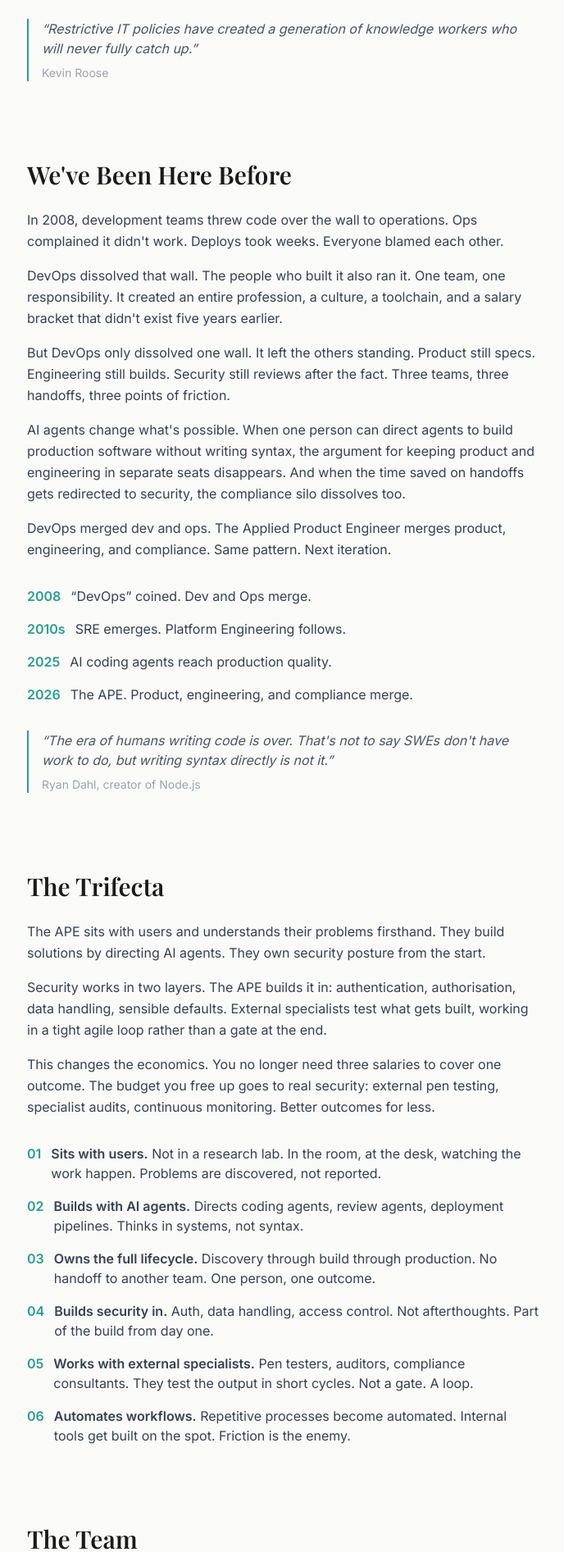
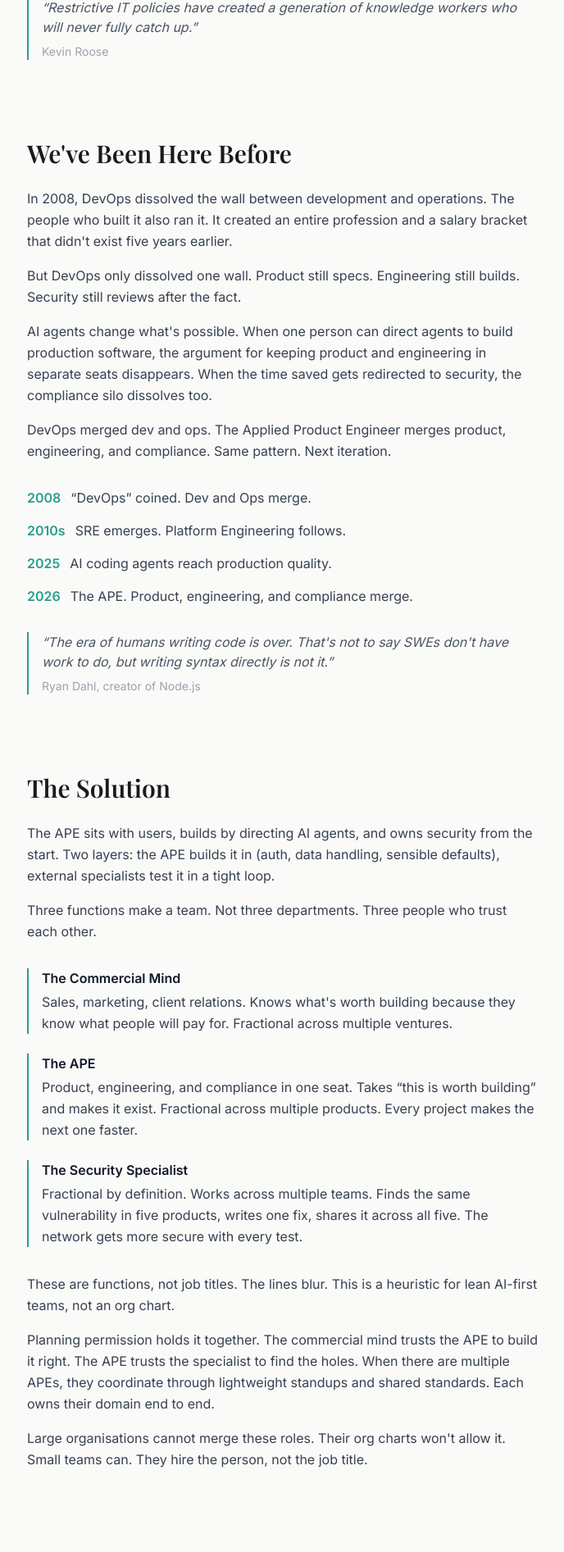
Before and after one commit to skyblue-will/ape-site, a Next.js app: page / in a window 1280 px wide. Shown: the part 872-2765 px from the top of the page at 82% size, without its empty margins (295-983 px from the left). Built offline with nearby package versions, Linux system fonts and the light colour scheme.

Commit message:
v2: Claire-proofed. 7 sections to 5, added Numbers, moved Hire up

```diff
--- a/app/page.tsx
+++ b/app/page.tsx
@@ -6,10 +6,8 @@ export default function Home() {
         <div className="flex flex-wrap gap-x-6 gap-y-1 text-sm text-gray-500">
           <a href="#problem" className="hover:text-teal-accent">The Problem</a>
           <a href="#history" className="hover:text-teal-accent">History</a>
-          <a href="#trifecta" className="hover:text-teal-accent">The Trifecta</a>
-          <a href="#team" className="hover:text-teal-accent">The Team</a>
-          <a href="#teams" className="hover:text-teal-accent">Small Teams</a>
-          <a href="#jd" className="hover:text-teal-accent">The JD</a>
+          <a href="#solution" className="hover:text-teal-accent">The Solution</a>
+          <a href="#numbers" className="hover:text-teal-accent">The Numbers</a>
           <a href="#hire" className="hover:text-teal-accent">Hire</a>
         </div>
       </nav>
@@ -26,14 +24,10 @@ export default function Home() {
           Product. Engineering. Compliance. One seat.
         </p>
         <p className="text-gray-700 leading-relaxed">
-          The job title the market hasn&apos;t named yet. One person who sits with users,
-          builds the solution by directing AI agents, and owns the security of what they
-          ship. Not a product manager. Not a software engineer. Not a security analyst.
-          All three.
+          One person who sits with users, builds the solution by directing AI agents, and owns the security of what they ship.
         </p>
         <p className="text-gray-500 text-sm leading-relaxed mt-6">
-          This is an early attempt to map what effective AI-first teams look like. It&apos;s
-          built from experience, not theory, and it&apos;s meant to be built on, not followed.
+          This is an early attempt to map what effective AI-first teams look like. Built from experience, not theory. Meant to be built on, not followed.
         </p>
       </section>
 
@@ -41,21 +35,16 @@ export default function Home() {
       <section id="problem" className="mb-24 scroll-mt-20">
         <h2 className="font-serif text-2xl sm:text-3xl font-semibold mb-6">The Problem</h2>
         <p className="text-gray-700 leading-relaxed mb-4">
-          Most organisations split product, engineering, and security into separate teams.
-          Each has its own priorities, its own backlog, its own language. Work moves
-          between them through handoffs. Handoffs create drag.
+          Most organisations split product, engineering, and security into separate teams. Each has its own priorities, its own backlog, its own language. Work moves between them through handoffs. Handoffs create drag.
         </p>
         <p className="text-gray-700 leading-relaxed mb-4">
-          A product manager writes a spec. An engineer interprets it. Something gets lost.
-          The build takes longer than expected. When it finally ships, a security review
-          happens after the fact. Findings create rework. The cycle repeats.
+          A product manager writes a spec. An engineer interprets it. Something gets lost. The build takes longer than expected. When it finally ships, a security review happens after the fact. Findings create rework. The cycle repeats.
         </p>
         <p className="text-gray-700 leading-relaxed mb-4">
           Three roles. Three backlogs. One slow outcome.
         </p>
         <blockquote className="border-l-2 border-teal-accent pl-4 my-8 text-gray-600 italic">
-          &ldquo;Restrictive IT policies have created a generation of knowledge workers who
-          will never fully catch up.&rdquo;
+          &ldquo;Restrictive IT policies have created a generation of knowledge workers who will never fully catch up.&rdquo;
           <span className="block mt-2 text-sm not-italic text-gray-400">Kevin Roose</span>
         </blockquote>
       </section>
@@ -64,28 +53,16 @@ export default function Home() {
       <section id="history" className="mb-24 scroll-mt-20">
         <h2 className="font-serif text-2xl sm:text-3xl font-semibold mb-6">We&apos;ve Been Here Before</h2>
         <p className="text-gray-700 leading-relaxed mb-4">
-          In 2008, development teams threw code over the wall to operations. Ops complained
-          it didn&apos;t work. Deploys took weeks. Everyone blamed each other.
+          In 2008, DevOps dissolved the wall between development and operations. The people who built it also ran it. It created an entire profession and a salary bracket that didn&apos;t exist five years earlier.
         </p>
         <p className="text-gray-700 leading-relaxed mb-4">
-          DevOps dissolved that wall. The people who built it also ran it. One team, one
-          responsibility. It created an entire profession, a culture, a toolchain, and a
-          salary bracket that didn&apos;t exist five years earlier.
+          But DevOps only dissolved one wall. Product still specs. Engineering still builds. Security still reviews after the fact.
         </p>
         <p className="text-gray-700 leading-relaxed mb-4">
-          But DevOps only dissolved one wall. It left the others standing. Product still
-          specs. Engineering still builds. Security still reviews after the fact. Three
-          teams, three handoffs, three points of friction.
-        </p>
-        <p className="text-gray-700 leading-relaxed mb-4">
-          AI agents change what&apos;s possible. When one person can direct agents to build
-          production software without writing syntax, the argument for keeping product and
-          engineering in separate seats disappears. And when the time saved on handoffs gets
-          redirected to security, the compliance silo dissolves too.
+          AI agents change what&apos;s possible. When one person can direct agents to build production software, the argument for keeping product and engineering in separate seats disappears. When the time saved gets redirected to security, the compliance silo dissolves too.
         </p>
         <p className="text-gray-700 leading-relaxed mb-8">
-          DevOps merged dev and ops. The Applied Product Engineer merges product, engineering,
-          and compliance. Same pattern. Next iteration.
+          DevOps merged dev and ops. The Applied Product Engineer merges product, engineering, and compliance. Same pattern. Next iteration.
         </p>
 
         <ul className="space-y-4 text-gray-700 mb-8">
@@ -108,242 +85,72 @@ export default function Home() {
         </ul>
 
         <blockquote className="border-l-2 border-teal-accent pl-4 my-8 text-gray-600 italic">
-          &ldquo;The era of humans writing code is over. That&apos;s not to say SWEs don&apos;t
-          have work to do, but writing syntax directly is not it.&rdquo;
+          &ldquo;The era of humans writing code is over. That&apos;s not to say SWEs don&apos;t have work to do, but writing syntax directly is not it.&rdquo;
           <span className="block mt-2 text-sm not-italic text-gray-400">Ryan Dahl, creator of Node.js</span>
         </blockquote>
       </section>
 
-      {/* The Trifecta */}
-      <section id="trifecta" className="mb-24 scroll-mt-20">
-        <h2 className="font-serif text-2xl sm:text-3xl font-semibold mb-6">The Trifecta</h2>
+      {/* The Solution */}
+      <section id="solution" className="mb-24 scroll-mt-20">
+        <h2 className="font-serif text-2xl sm:text-3xl font-semibold mb-6">The Solution</h2>
         <p className="text-gray-700 leading-relaxed mb-4">
-          The APE sits with users and understands their problems firsthand. They build
-          solutions by directing AI agents. They own security posture from the start.
-        </p>
-        <p className="text-gray-700 leading-relaxed mb-4">
-          Security works in two layers. The APE builds it in: authentication, authorisation,
-          data handling, sensible defaults. External specialists test what gets built, working
-          in a tight agile loop rather than a gate at the end.
+          The APE sits with users, builds by directing AI agents, and owns security from the start. Two layers: the APE builds it in (auth, data handling, sensible defaults), external specialists test it in a tight loop.
         </p>
         <p className="text-gray-700 leading-relaxed mb-8">
-          This changes the economics. You no longer need three salaries to cover one outcome.
-          The budget you free up goes to real security: external pen testing, specialist audits,
-          continuous monitoring. Better outcomes for less.
-        </p>
-
-        <ul className="space-y-4 text-gray-700">
-          <li className="flex gap-3">
-            <span className="text-teal-accent font-semibold shrink-0">01</span>
-            <span><strong>Sits with users.</strong> Not in a research lab. In the room, at the desk, watching the work happen. Problems are discovered, not reported.</span>
-          </li>
-          <li className="flex gap-3">
-            <span className="text-teal-accent font-semibold shrink-0">02</span>
-            <span><strong>Builds with AI agents.</strong> Directs coding agents, review agents, deployment pipelines. Thinks in systems, not syntax.</span>
-          </li>
-          <li className="flex gap-3">
-            <span className="text-teal-accent font-semibold shrink-0">03</span>
-            <span><strong>Owns the full lifecycle.</strong> Discovery through build through production. No handoff to another team. One person, one outcome.</span>
-          </li>
-          <li className="flex gap-3">
-            <span className="text-teal-accent font-semibold shrink-0">04</span>
-            <span><strong>Builds security in.</strong> Auth, data handling, access control. Not afterthoughts. Part of the build from day one.</span>
-          </li>
-          <li className="flex gap-3">
-            <span className="text-teal-accent font-semibold shrink-0">05</span>
-            <span><strong>Works with external specialists.</strong> Pen testers, auditors, compliance consultants. They test the output in short cycles. Not a gate. A loop.</span>
-          </li>
-          <li className="flex gap-3">
-            <span className="text-teal-accent font-semibold shrink-0">06</span>
-            <span><strong>Automates workflows.</strong> Repetitive processes become automated. Internal tools get built on the spot. Friction is the enemy.</span>
-          </li>
-        </ul>
-      </section>
-
-      {/* The Team */}
-      <section id="team" className="mb-24 scroll-mt-20">
-        <h2 className="font-serif text-2xl sm:text-3xl font-semibold mb-6">The Team</h2>
-        <p className="text-gray-700 leading-relaxed mb-4">
-          AI removes busywork so humans can do the bits only humans can do. Judgment. Trust.
-          Knowing what matters.
-        </p>
-        <p className="text-gray-700 leading-relaxed mb-8">
-          The model has three functions. Not three departments. Three people who trust each
-          other. These are not rigid job titles. The lines blur. One person might be a
-          commercial mind and half an APE. An APE with deep compliance experience might need
-          fewer specialist hours. This is a heuristic for thinking about lean AI-first teams,
-          not an org chart.
+          Three functions make a team. Not three departments. Three people who trust each other.
         </p>
 
         <div className="space-y-6 mb-8">
           <div className="border-l-2 border-teal-accent pl-4">
             <h3 className="font-semibold text-gray-900 mb-1">The Commercial Mind</h3>
             <p className="text-gray-700 leading-relaxed">
-              Sales, marketing, client relations, and market sensing. Knows what&apos;s worth
-              building because they know what people will pay for. Sits in pubs and boardrooms.
-              Hears someone say &ldquo;every homeowner in England needs to know this&rdquo; and
-              recognises the product in that sentence. No model can do this. It takes years of
-              lived experience and real relationships. Fractional across multiple ventures,
-              spotting overlap between clients and seeing the market across several bets, not
-              just one.
+              Sales, marketing, client relations. Knows what&apos;s worth building because they know what people will pay for. Fractional across multiple ventures.
             </p>
           </div>
           <div className="border-l-2 border-teal-accent pl-4">
             <h3 className="font-semibold text-gray-900 mb-1">The APE</h3>
             <p className="text-gray-700 leading-relaxed">
-              Product, engineering, and compliance in one seat. Takes &ldquo;this is worth
-              building&rdquo; and makes it exist. Builds a data pipeline for one client.
-              Realises the same pattern works for another. Deploys it in an afternoon instead
-              of a week. The context library grows. Every project makes the next one faster.
-              Lessons from one product harden another. Fractional across multiple products.
+              Product, engineering, and compliance in one seat. Takes &ldquo;this is worth building&rdquo; and makes it exist. Fractional across multiple products. Every project makes the next one faster.
             </p>
           </div>
           <div className="border-l-2 border-teal-accent pl-4">
             <h3 className="font-semibold text-gray-900 mb-1">The Security Specialist</h3>
             <p className="text-gray-700 leading-relaxed">
-              Fractional by definition. Works across five, ten, twenty small teams. Pen testing
-              for one client Tuesday, vulnerability scanning for another Wednesday. Tests twenty
-              products. Finds the same vulnerability in five of them. Writes one fix pattern,
-              shares it across all five APEs. The whole network gets more secure every time one
-              product gets tested. Their breadth is their value.
+              Fractional by definition. Works across multiple teams. Finds the same vulnerability in five products, writes one fix, shares it across all five. The network gets more secure with every test.
             </p>
           </div>
         </div>
 
         <p className="text-gray-700 leading-relaxed mb-4">
-          A fully functioning product team: one commercial mind, one APE, one fractional
-          security specialist. Two on payroll, one on retainer. Shipping real products to real
-          customers with real security. Compare that to the traditional setup: product manager,
-          three engineers, QA, scrum master, security analyst, DevOps engineer, customer success
-          manager. Nine people doing what three can do now.
+          These are functions, not job titles. The lines blur. This is a heuristic for lean AI-first teams, not an org chart.
         </p>
         <p className="text-gray-700 leading-relaxed mb-4">
-          Planning permission holds it together. The commercial mind trusts the APE to build it
-          right. The APE trusts the security specialist to find the holes. The security
-          specialist trusts the APE to fix them fast. When there are multiple APEs, they
-          coordinate through lightweight standups and shared standards. Each owns their domain
-          end to end. You split domains, not tasks.
-        </p>
-        <p className="text-gray-700 leading-relaxed mb-4">
-          One APE and one commercial mind is a company. Add a fractional security specialist
-          and it&apos;s a real one. Add a second APE and you&apos;re scaling. Add a third
-          commercial mind working different markets and you&apos;re a portfolio.
+          Planning permission holds it together. The commercial mind trusts the APE to build it right. The APE trusts the specialist to find the holes. When there are multiple APEs, they coordinate through lightweight standups and shared standards. Each owns their domain end to end.
         </p>
         <p className="text-gray-700 leading-relaxed">
-          This is a network, not a company. Each node is fractional. Each connection creates
-          compound value. No office. No HR department. No org chart. Just people doing what
-          they&apos;re good at across multiple bets, getting better every time.
+          Large organisations cannot merge these roles. Their org charts won&apos;t allow it. Small teams can. They hire the person, not the job title.
         </p>
       </section>
 
-      {/* Why Small Teams */}
-      <section id="teams" className="mb-24 scroll-mt-20">
-        <h2 className="font-serif text-2xl sm:text-3xl font-semibold mb-6">Why Small Teams</h2>
+      {/* The Numbers */}
+      <section id="numbers" className="mb-24 scroll-mt-20">
+        <h2 className="font-serif text-2xl sm:text-3xl font-semibold mb-6">The Numbers</h2>
         <p className="text-gray-700 leading-relaxed mb-4">
-          Large organisations cannot merge these roles. Job descriptions are rigid. Budget
-          lines are fixed. Compliance frameworks assume separation of duties. The structure
-          resists change.
+          A traditional product team: product manager (&pound;65k), three engineers (&pound;75k each), QA (&pound;45k), security analyst (&pound;55k), scrum master (&pound;50k). That&apos;s &pound;440k in salaries before office space, tools, and management overhead.
         </p>
         <p className="text-gray-700 leading-relaxed mb-4">
-          Small teams can. A team of two or three can outship a department of twenty. They
-          move faster because there are no handoffs. They build better because they talk to
-          users directly. They spend less because AI agents do the heavy lifting.
-        </p>
-        <p className="text-gray-700 leading-relaxed mb-4">
-          This is also why advertised roles rarely fit. Job boards list product managers OR
-          engineers OR security analysts. The APE is all three. Most organisations cannot
-          hire this person because their org chart has no slot for them. Small teams do not
-          have this problem. They hire the person, not the job title.
+          An APE team: one commercial mind (&pound;70k), one APE (&pound;80k), one fractional security specialist (&pound;20k retainer). That&apos;s &pound;170k. Less than half the cost. Faster shipping. Better security, because the freed budget goes to real pen testing instead of compliance theatre.
         </p>
         <p className="text-gray-700 leading-relaxed">
-          Most job titles are descriptions of busywork that AI will absorb. The commercial
-          mind, the APE, and the security specialist survive because they depend on things
-          AI cannot do. Judgment. Trust. Relationships. Knowing what matters to a real person
-          with a real budget.
+          The maths only works because AI agents do the implementation work that used to require three engineers. The humans do what AI cannot: judgment, trust, relationships, and knowing what to build.
         </p>
-      </section>
-
-      {/* The JD */}
-      <section id="jd" className="mb-24 scroll-mt-20">
-        <h2 className="font-serif text-2xl sm:text-3xl font-semibold mb-6">The JD</h2>
-        <p className="text-gray-700 leading-relaxed mb-6">
-          If you were hiring an APE, here is what the job description looks like.
-        </p>
-
-        <div className="bg-white border border-gray-200 rounded-lg p-6 sm:p-8 space-y-8">
-          <div>
-            <h3 className="font-serif text-xl font-semibold mb-3">Applied Product Engineer</h3>
-            <p className="text-gray-600 text-sm leading-relaxed">
-              You will sit with users, understand their problems, and build solutions using
-              AI agents. You will own what you build from discovery through production. You
-              will bake security in from the start and work with external specialists to
-              validate it.
-            </p>
-          </div>
-
-          <div>
-            <h3 className="font-semibold text-teal-accent mb-3">What we care about</h3>
-            <ul className="space-y-2 text-gray-700 text-sm">
-              <li>Show us something live. A product, a tool, a side project. Something real that people use.</li>
-              <li>Talk to customers. Show us you can sit with a user and find the real problem.</li>
-              <li>Ship this week. Not next quarter. This week. Show us your pace.</li>
-              <li>Think about security before someone asks you to.</li>
-              <li>Direct AI agents effectively. Know when to trust them and when to check.</li>
-            </ul>
-          </div>
-
-          <div>
-            <h3 className="font-semibold text-gray-400 mb-3">What we don&apos;t care about</h3>
-            <ul className="space-y-2 text-gray-500 text-sm">
-              <li>A computer science degree.</li>
-              <li>Your LeetCode score.</li>
-              <li>A green GitHub contribution graph.</li>
-              <li>Years of experience in a specific language.</li>
-              <li>Whether you can whiteboard a binary tree.</li>
-            </ul>
-          </div>
-        </div>
-      </section>
-
-      {/* Reading */}
-      <section className="mb-24">
-        <h2 className="font-serif text-2xl sm:text-3xl font-semibold mb-6">Reading</h2>
-        <div className="space-y-4">
-          <div>
-            <a
-              href="https://willpalmer.co.uk/unlocking-capability"
-              target="_blank"
-              rel="noopener noreferrer"
-              className="text-teal-accent hover:underline"
-            >
-              Unlocking Capability
-            </a>
-            <p className="text-gray-600 text-sm leading-relaxed mt-1">
-              Why the capability is democratised but the governance isn&apos;t. The planning permission metaphor for AI-assisted work.
-            </p>
-          </div>
-          <div>
-            <a
-              href="https://willpalmer.co.uk/post-product-playbook"
-              target="_blank"
-              rel="noopener noreferrer"
-              className="text-teal-accent hover:underline"
-            >
-              The Post-Product Playbook
-            </a>
-            <p className="text-gray-600 text-sm leading-relaxed mt-1">
-              The sceptic&apos;s pitch. What happens when AI builds and humans secure. Written for the person who thinks this can&apos;t work.
-            </p>
-          </div>
-        </div>
       </section>
 
       {/* Hire an APE */}
       <section id="hire" className="mb-24 scroll-mt-20">
         <h2 className="font-serif text-2xl sm:text-3xl font-semibold mb-6">Hire an APE</h2>
         <p className="text-gray-700 leading-relaxed mb-8">
-          If you&apos;re a small team with funding, real users, and problems nobody&apos;s
-          building solutions for, the first Applied Product Engineer is available for hire.
+          If you&apos;re a small team with funding, real users, and problems nobody&apos;s building solutions for, the first Applied Product Engineer is available for hire.
         </p>
 
         <h3 className="font-serif text-xl font-semibold mb-4">What I&apos;ve shipped</h3>
@@ -358,9 +165,7 @@ export default function Home() {
               ukhomeenergyguide.co.uk
             </a>
             <p className="text-gray-700 leading-relaxed mt-1">
-              Combines EPC register, Land Registry, PVGIS solar data, fuel poverty stats,
-              and BUS grant data into a free property energy report. No sign-up, no data
-              harvesting. Affiliate model. Built in partnership by directing AI agents.
+              Five government data sources combined into free property energy reports. Affiliate model. Agent-built.
             </p>
           </div>
           <div>
@@ -373,27 +178,19 @@ export default function Home() {
               motdata.uk
             </a>
             <p className="text-gray-700 leading-relaxed mt-1">
-              57 million MOT tests analysed across 5,125 vehicle models. Pass rates, failure
-              trends, reg checks. All DVSA open data. Agent-built.
+              57 million MOT tests across 5,125 vehicle models. DVSA open data. Agent-built.
             </p>
           </div>
           <div>
             <p className="font-semibold text-gray-900">Warehouse operations</p>
             <p className="text-gray-700 leading-relaxed mt-1">
-              Reverse-engineered a device management platform and built an operational
-              worksurface for warehouse operators. Intake, deployment, monitoring, returns,
-              retirement across multiple hardware vendors, SIM providers, and a cloud alarm
-              platform. No additional hires needed to scale.
+              Reverse-engineered a device management platform. Built an operational worksurface for warehouse operators covering the full device lifecycle. No additional hires needed to scale.
             </p>
           </div>
         </div>
 
         <p className="text-gray-700 leading-relaxed mb-8">
-          Eight years as a product manager deploying digital telecare across 50+ housing
-          associations. Five years running ISO 27001/9001 audits. I built a data warehouse
-          (DuckDB, Kimball), defined engagement metrics that drive customer success
-          interventions, and I spend time on site with enterprise clients. The trifecta
-          isn&apos;t theory for me. It&apos;s how I work.
+          Eight years deploying digital telecare across 50+ housing associations. Five years running ISO 27001/9001 audits. I built a data warehouse, defined engagement metrics, and spend time on site with enterprise clients. This isn&apos;t theory. It&apos;s how I work.
         </p>
 
         <p className="text-gray-700">
@@ -408,15 +205,27 @@ export default function Home() {
 
       {/* Footer */}
       <footer className="border-t border-gray-200 pt-8 pb-12 text-sm text-gray-400">
-        Written by{' '}
+        <p>Written by Will Palmer</p>
+        <p className="mt-1">
+          Reading:{' '}
           <a
-          href="https://willpalmer.co.uk"
+            href="https://willpalmer.co.uk/unlocking-capability"
             target="_blank"
             rel="noopener noreferrer"
             className="text-teal-accent hover:underline"
           >
-          Will Palmer
+            Unlocking Capability
           </a>
+          {' | '}
+          <a
+            href="https://willpalmer.co.uk/post-product-playbook"
+            target="_blank"
+            rel="noopener noreferrer"
+            className="text-teal-accent hover:underline"
+          >
+            Post-Product Playbook
+          </a>
+        </p>
       </footer>
     </main>
   )
```
Lines whose indentation alone changed are shown as unchanged.
